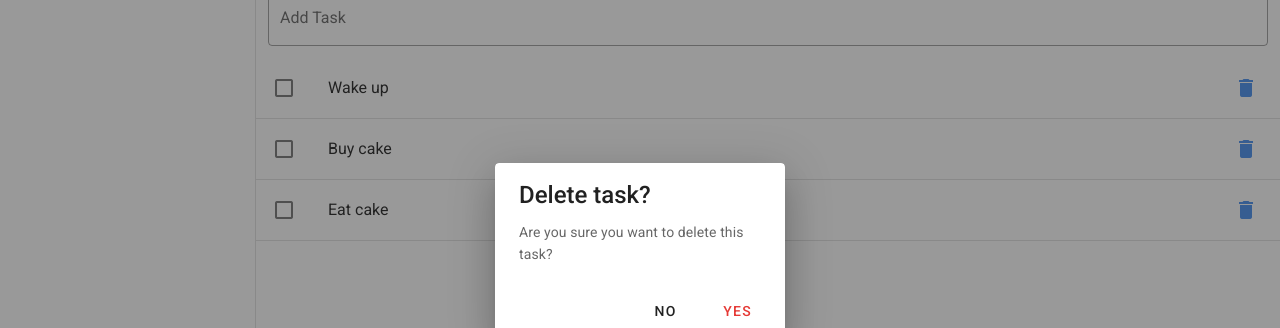
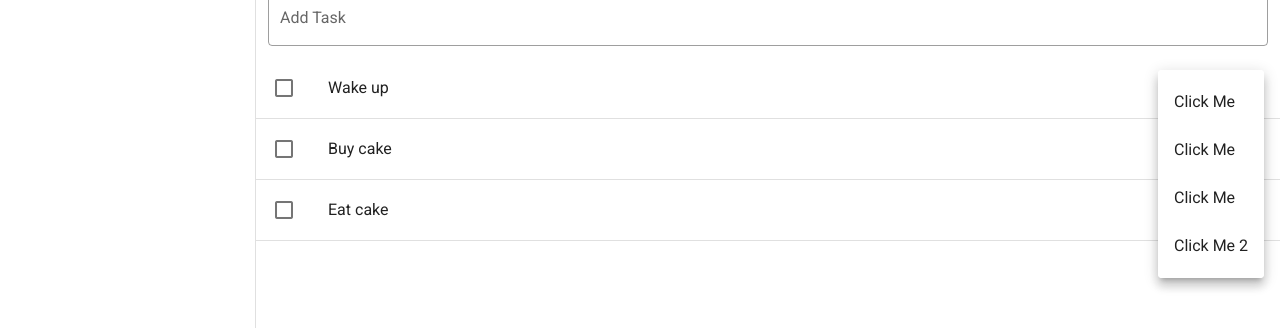
Before and after one commit to purplebugs/vuejs-todo, a Vue app: page /#/ in a window 1280 px wide. Both pictures are taken after a click on the button 1246 px from the left and 238 px from the top of the page. Shown: the part 150-478 px from the top of the page. Built offline with nearby package versions, Linux system fonts and the light colour scheme.

Commit message:
add a task menu

```diff
--- a/src/components/Todo/Task.vue
+++ b/src/components/Todo/Task.vue
@@ -17,9 +17,7 @@
         </v-list-item-content>
 
         <v-list-item-action>
-          <v-btn @click.stop="dialogs.delete = true" icon>
-            <v-icon color="primary lighten-1">mdi-delete</v-icon>
-          </v-btn>
+          <task-menu />
         </v-list-item-action>
       </template>
     </v-list-item>
@@ -45,6 +43,7 @@ export default {
   components: {
     "dialog-delete": require("@/components/Todo/Dialogs/DialogDelete.vue")
       .default,
+    "task-menu": require("@/components/Todo/TaskMenu.vue").default,
   },
 };
 </script>
--- /dev/null
+++ b/src/components/Todo/TaskMenu.vue
@@ -0,0 +1,30 @@
+<template>
+  <v-menu bottom left>
+    <template v-slot:activator="{ on, attrs }">
+      <v-btn color="primary" icon v-bind="attrs" v-on="on">
+        <v-icon>mdi-dots-vertical</v-icon>
+      </v-btn>
+    </template>
+
+    <v-list>
+      <v-list-item v-for="(item, i) in items" :key="i">
+        <v-list-item-title>{{ item.title }}</v-list-item-title>
+      </v-list-item>
+    </v-list>
+  </v-menu>
+</template>
+
+<script>
+export default {
+  data: () => ({
+    items: [
+      { title: "Click Me" },
+      { title: "Click Me" },
+      { title: "Click Me" },
+      { title: "Click Me 2" },
+    ],
+  }),
+};
+</script>
+
+<style></style>
```
